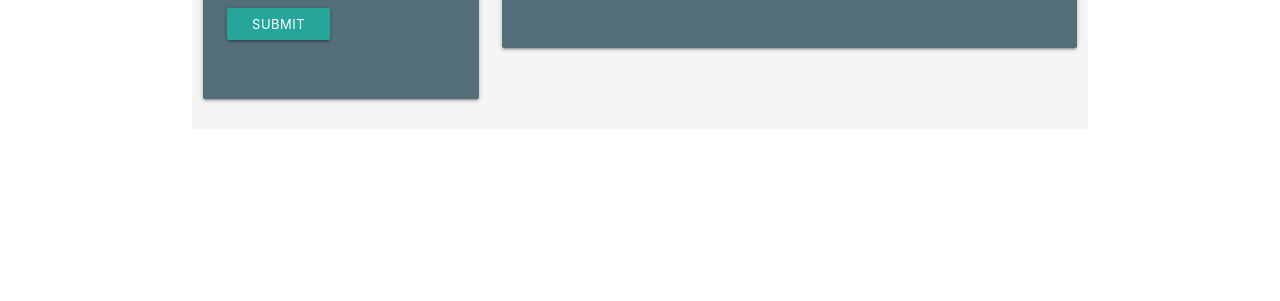
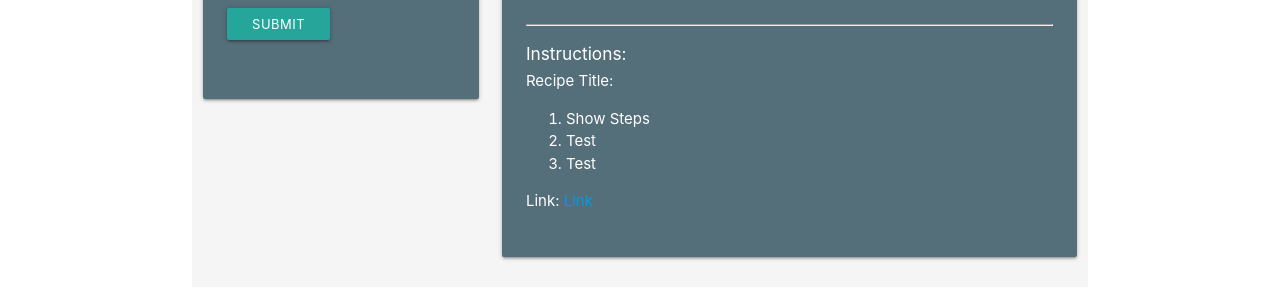
Before and after one commit to babydylan/recipe-roulette, a plain HTML site: page index.html in a window 1280 px wide. Shown: the part 397-698 px from the top of the page. Drawn offline with nearby package versions, Linux system fonts and the light colour scheme; no server answers.

Commit message:
Instructions, recipe title, recipe list, and link added

```diff
--- a/index.html
+++ b/index.html
@@ -36,8 +36,9 @@
               <input value="" id="ingredient_1" type="text" class="validate" placeholder="e.g. Chicken">
               <label class="active white-text" for="ingredient_1">Desired Ingredient</label>
               <!-- Drop down button for cuisine type  -->
-              <button class="btn dropdown-button waves-effect waves-teal" style= width:11rem data-activates="dropdown">Cuisine Type<i class="material-icons right">expand_more</i>
-                </button>
+              <button class="btn dropdown-button waves-effect waves-teal" style=width:11rem
+                data-activates="dropdown">Cuisine Type<i class="material-icons right">expand_more</i>
+              </button>
               <ul id="dropdown" class="dropdown-content">
                 <li>Asian</li>
                 <li class="divider"></li>
@@ -75,7 +76,9 @@
               <img class="center" src="https://www.edamam.com/web-img/7a2/7a2f41a7891e8a8f8a087a96930c6463.jpg"
                 style="width: 100%;" alt="Grilled Butterflied Chicken Recipe">
             </div>
+
             <div class="col m6 ">
+
               <!-- ingredient list here or a grid of possible recipe pictures -->
               <p>List ingredients here</p>
               <p>List ingredients here</p>
@@ -87,9 +90,24 @@
             </div>
 
           </div>
+          <hr>
+          <!-- Recipe and link displayed below  -->
+          <div class="row">
+            <div class="col m6 ">
+              <h6>Instructions:</h6>
+              <p>Recipe Title:</p>
+              <ol>
+                <li>Show Steps</li>
+                <li>Test</li>
+                <li>Test</li>
+              </ol>
+             <p>Link: <a href="#" alt="#">Link</a></p>
+            </div>
 
 
 
+
+          </div>
         </div>
       </div>
     </section>
```
